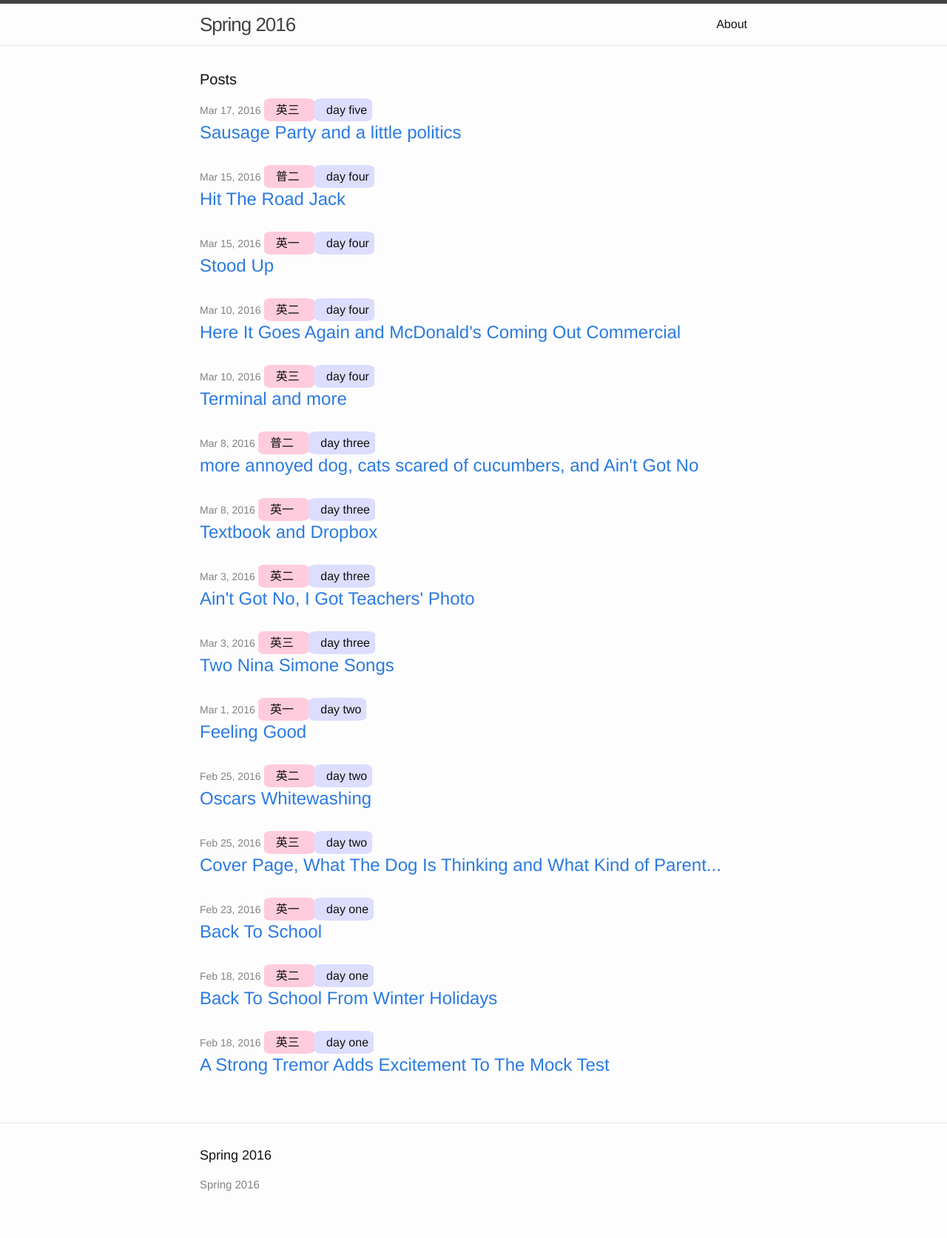
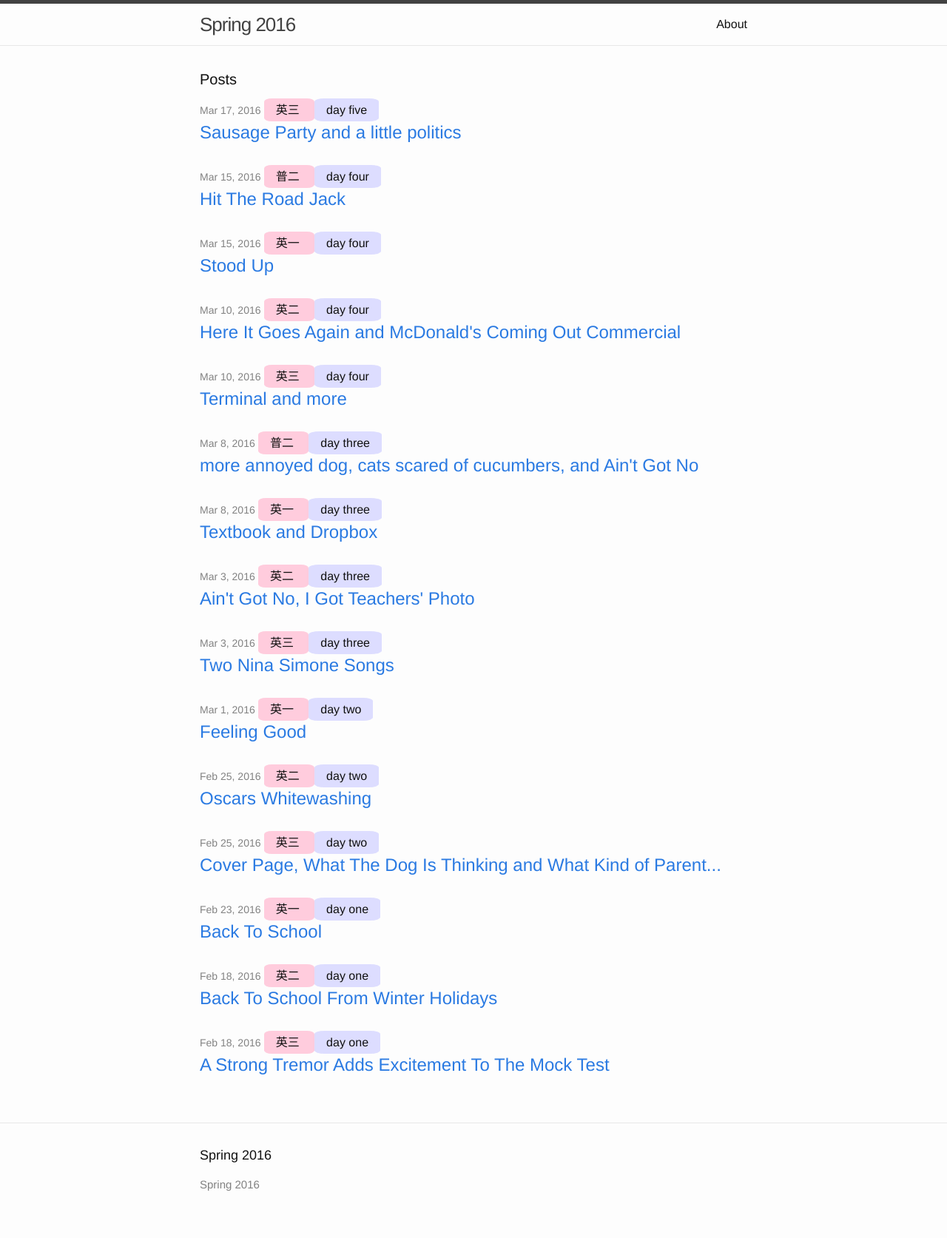
Before and after one commit to MrArgote/spring16, a Jekyll site: the page built from index.html, in a window 1280 px wide. Shown: the whole page at 74% size. Built offline with Jekyll 4.4.1, drawn with Linux system fonts in a browser that asks for light colours.

Commit message:
Added a much needed nbsp on the 'day' meta tag attached to each listing

```diff
--- a/index.html
+++ b/index.html
@@ -11,7 +11,7 @@ layout: default
       <li>
         <span class="post-meta">{{ post.date | date: "%b %-d, %Y" }}</span>
 	<span class="post-meta-class">&nbsp;  {{ post.class }} &nbsp; </span>
-	<span class="post-meta-day">&nbsp; day {{ post.day }}</span>
+	<span class="post-meta-day">&nbsp; day {{ post.day }} &nbsp; </span>
 
         <h2>
           <a class="post-link" href="{{ post.url | prepend: site.baseurl }}">{{ post.title }}</a>
```
